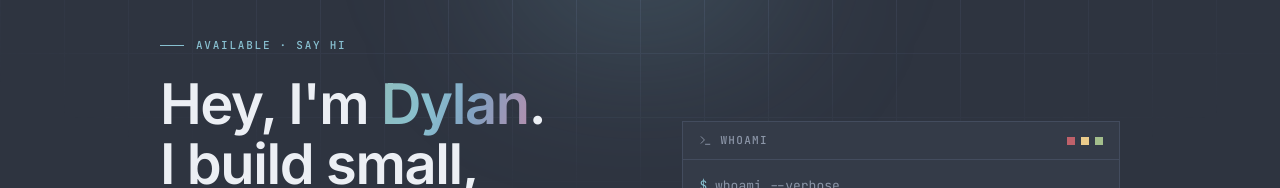
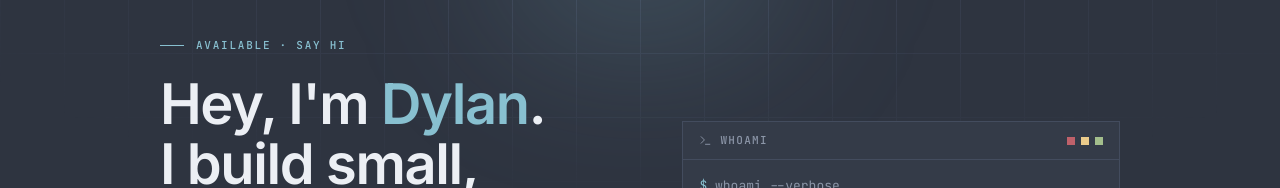
Before and after one commit to rearrangement/website, a SvelteKit app: page / in a window 1280 px wide. Shown: the part 132-320 px from the top of the page. Built offline with nearby package versions, Linux system fonts and the light colour scheme; no server answers.

Commit message:
style(hero): use frost color instead of slop gradient

```diff
--- a/src/lib/components/Hero.svelte
+++ b/src/lib/components/Hero.svelte
@@ -2,7 +2,6 @@
 import Icon from "$lib/components/Icon.svelte";
 import { handles, isSet, site, stack } from "$lib/config";
 
-// A static "whoami" block — the live telemetry lives further down the page.
 const facts = [
 	{ key: "role", value: "software engineer" },
 	{ key: "focus", value: stack[0].items.slice(0, 3).join(", ") },
@@ -26,7 +25,7 @@ const facts = [
 				</p>
 
 				<h1 class="mt-5 text-4xl leading-[1.08] font-semibold tracking-tight sm:text-5xl lg:text-[3.5rem]">
-					Hey, I'm <span class="text-gradient">{site.name}</span>.<br />
+					Hey, I'm <span class="text-frost">{site.name}</span>.<br />
 					I build small,<br class="hidden sm:block" /> sharp software.
 				</h1>
 
```
Also changed, not shown: src/routes/layout.css (+0 -15 lines).
